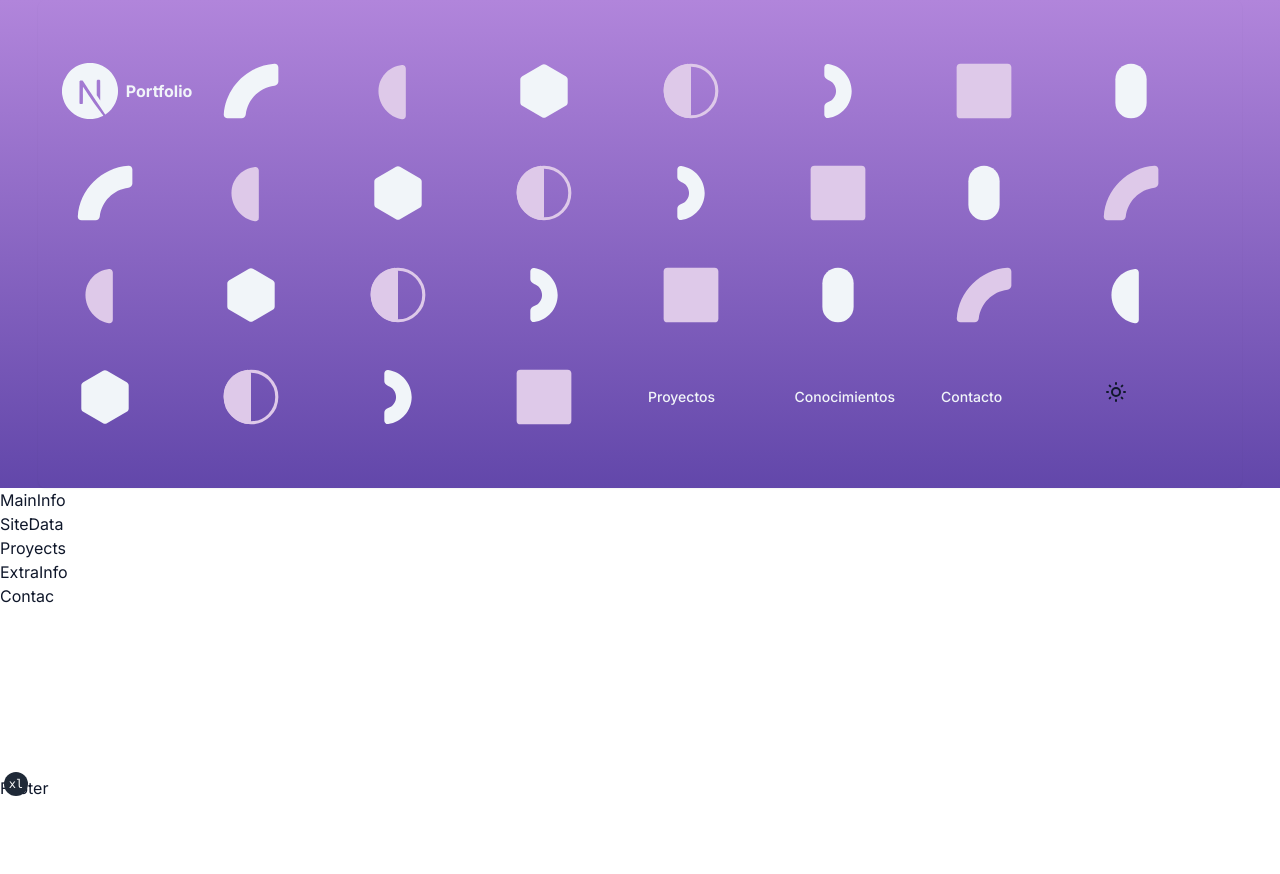
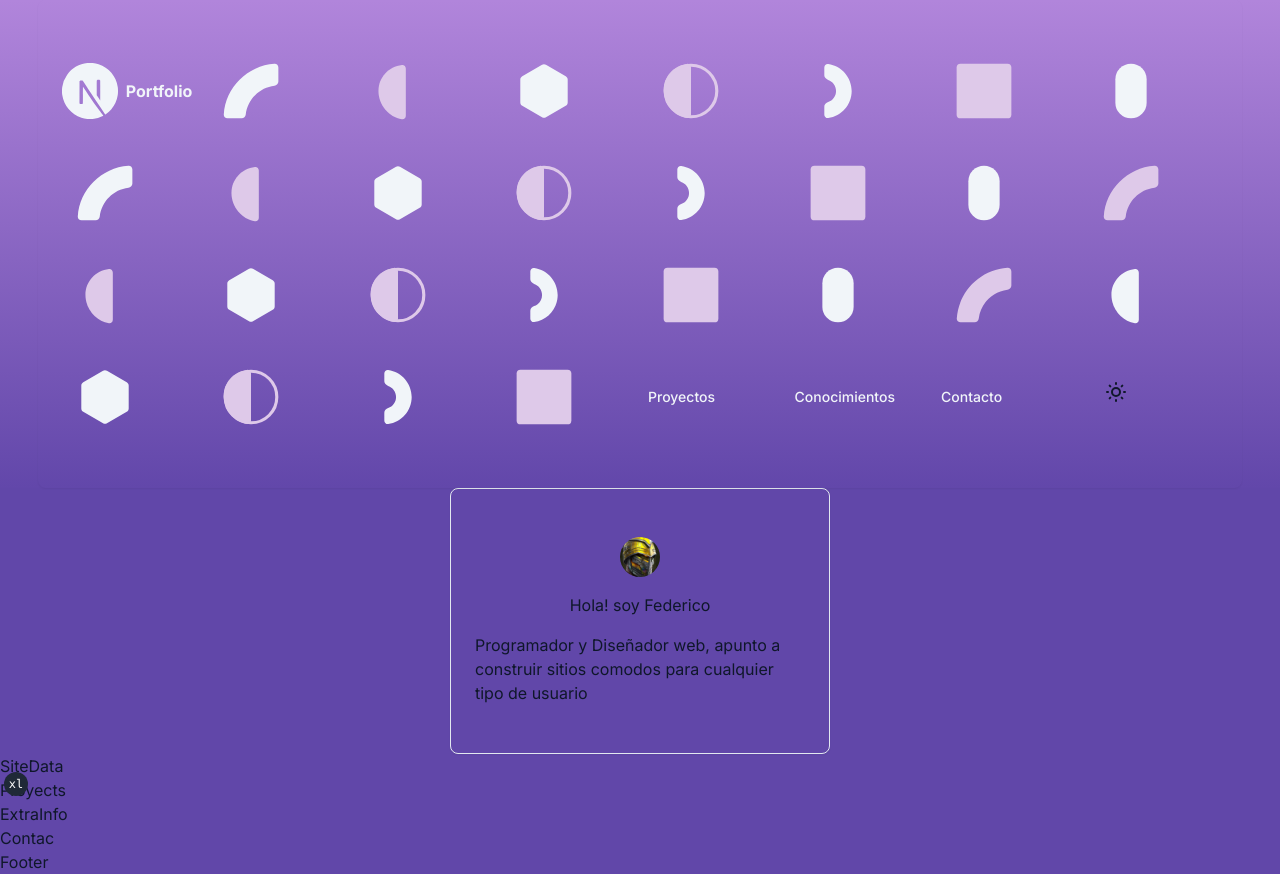
Before and after one commit to malweis/next-portfolio, a Next.js app: page / in a window 1280 px wide. Before the commit the page ends 800 px from the top, so only its background shows below. Built offline with nearby package versions, Linux system fonts and the light colour scheme.

Commit message:
feat: aÑade estructura basica mainInfo

```diff
--- a/app/page.tsx
+++ b/app/page.tsx
@@ -16,8 +16,9 @@ export default function IndexPage() {
       <div className="h-full  w-full justify-self-center grid place-content-center  heads">
 
         <Navegacion className="place-self-center  border-none bg-inherit "/>
+
         </div>
-      <MainInfo/>
+        <div className="flex justify-center"><MainInfo/></div>
       <SiteData/>
       <Proyects/>
       <ExtraInfo/>
--- /dev/null
+++ b/components/AvatarComp.tsx
@@ -0,0 +1,19 @@
+import { Avatar, AvatarFallback, AvatarImage } from "@/components/ui/avatar";
+import avatarfoto from '../public/avatar.jpg';
+import { StaticImageData } from "next/image";
+
+export interface foto {
+  src: string | StaticImageData;
+  className?: string;
+}
+
+export function AvatarComp() {
+  const avatarSrc: string = typeof avatarfoto === 'string' ? avatarfoto : avatarfoto.src;
+
+  return (
+    <Avatar>
+      <AvatarImage src={avatarSrc} alt="@malweis" />
+      <AvatarFallback>Malweis</AvatarFallback>
+    </Avatar>
+  );
+}
--- /dev/null
+++ b/components/InfoContent.tsx
@@ -0,0 +1,16 @@
+import React from 'react'
+import { AvatarComp } from './AvatarComp'
+
+export const InfoContent = () => {
+  return (
+    <>
+
+
+        <div><AvatarComp/></div>
+        <div>Hola! soy Federico </div>
+
+        <div>Programador y Diseñador web, apunto a construir sitios comodos para cualquier tipo de usuario</div>
+
+    </>
+  )
+}
--- a/components/MainInfo.tsx
+++ b/components/MainInfo.tsx
@@ -1,7 +1,34 @@
-import React from 'react'
+import { BellRing, Check } from "lucide-react"
 
-export const MainInfo = () => {
+import { cn } from "@/lib/utils"
+import { Button } from "@/components/ui/button"
+import {
+  Card,
+  CardContent,
+  CardDescription,
+  CardFooter,
+  CardHeader,
+  CardTitle,
+} from "@/components/ui/card"
+import { Separator } from "@/components/ui/separator"
+import { Switch } from "@/components/ui/switch"
+import { InfoContent } from "./InfoContent"
+
+
+type CardProps = React.ComponentProps<typeof Card>
+
+export function MainInfo({ className, ...props }: CardProps) {
   return (
-    <div>MainInfo</div>
+    <Card className={cn("w-[380px] bg-background  ", className)} {...props}>
+      <CardHeader>
+
+      </CardHeader>
+      <CardContent className="grid gap-4 place-items-center">
+      <InfoContent/>
+      </CardContent>
+      <CardFooter>
+
+      </CardFooter>
+    </Card>
   )
 }
--- a/package.json
+++ b/package.json
@@ -20,6 +20,7 @@
     "@radix-ui/react-separator": "^1.0.3",
     "@radix-ui/react-slot": "^1.0.2",
     "@radix-ui/react-switch": "^1.0.3",
+    "alpinejs": "^3.12.2",
     "class-variance-authority": "^0.4.0",
     "clsx": "^1.2.1",
     "framer-motion": "^10.12.16",
--- a/styles/globals.css
+++ b/styles/globals.css
@@ -4,7 +4,7 @@
 
 @layer base {
   :root {
-    --background: 0 0% 100%;
+    --background:256, 41%, 47%;
     --foreground: 222.2 47.4% 11.2%;
     --headbg:0deg, rgb(98, 71, 170) 0%, rgb(177, 133, 219) 100%;
 
```
Also changed, not shown: public/avatar.jpg (added), 1 other file (tests, documents, lock files or other folders).
